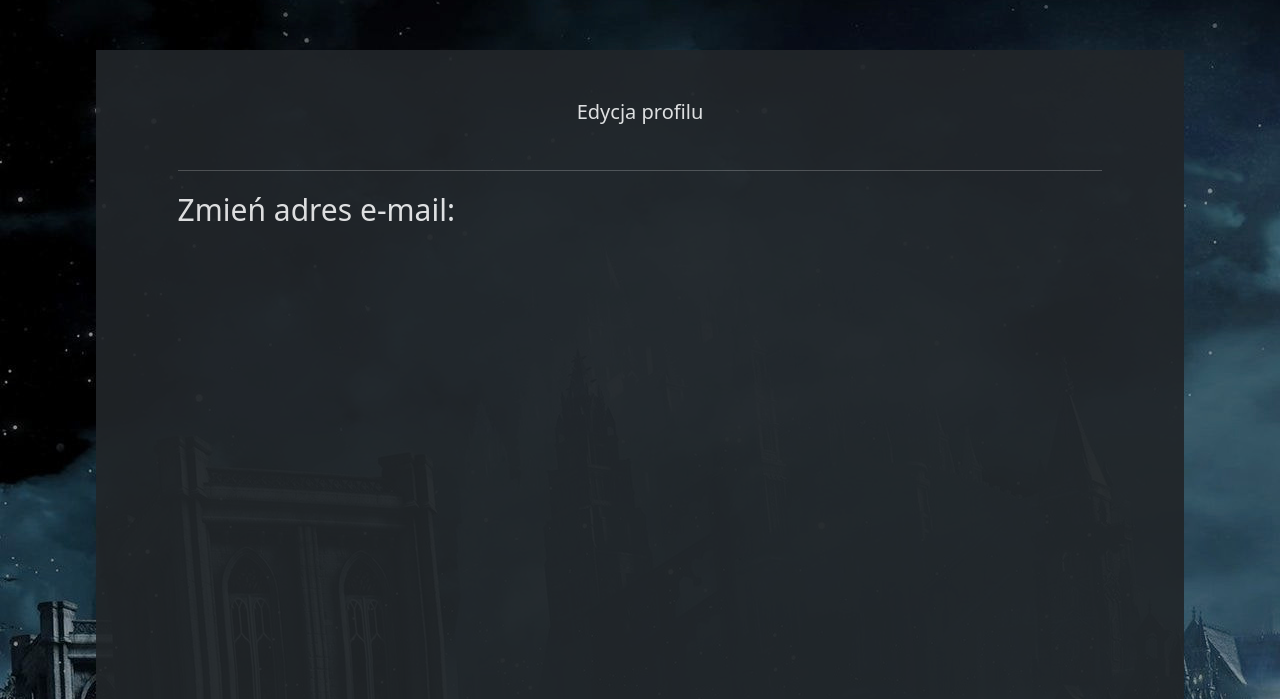
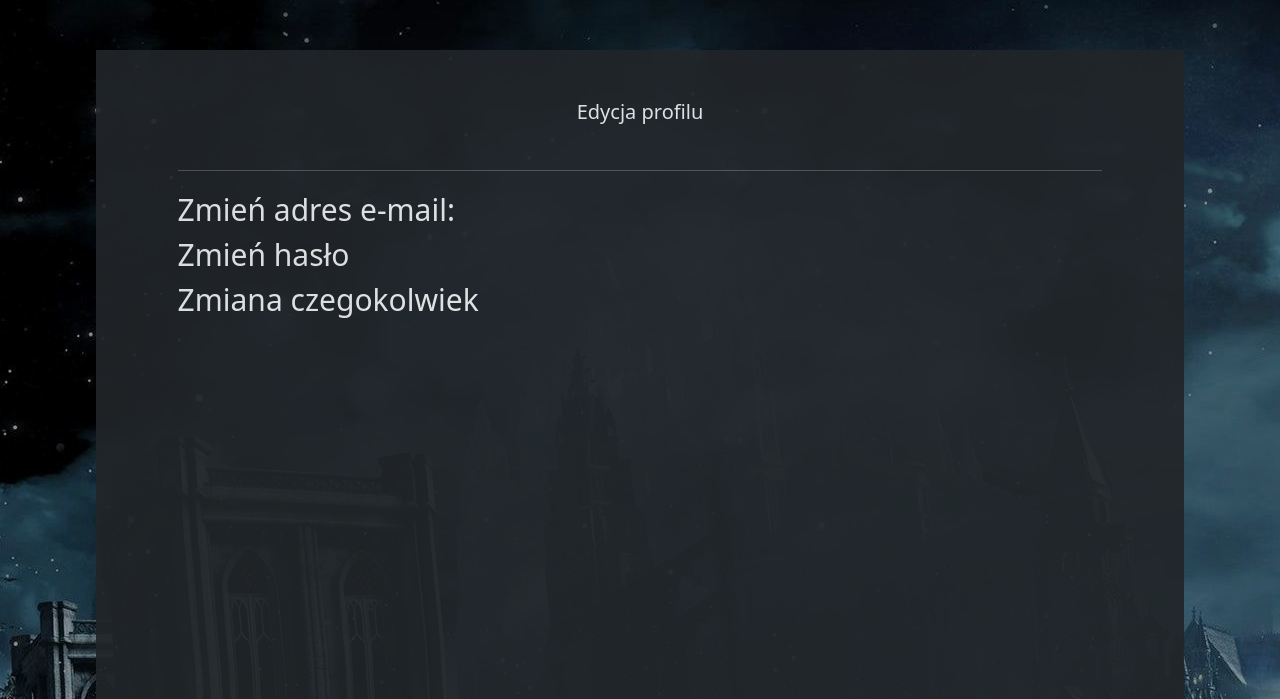
Before and after one commit to WajsBartosz/projectWithHoubert, a PHP site: page /account/editProfile.php in a window 1280 px wide. Shown: the part 75-774 px from the top of the page. Run offline with PHP 8.4, Linux system fonts and the light colour scheme; the visitor is signed in with stand-in values (Sample User, id 1).

Commit message:
17.04.2022

```diff
--- a/account/editProfile.php
+++ b/account/editProfile.php
@@ -76,8 +76,8 @@ logout;
             }
         ?>
       <hr>
-        <label class='changeMail' id='mailChange'>Zmień adres e-mail:</label>
-        <div class='change' id='mailChangeHidden'>
+        <div class='changeLabel'>Zmień adres e-mail:</div>
+           <div class='changeDiv'>
             <form action='./scripts/changeMail.php'  method='post'>
                 <label>Podaj nowy mail:</label><br>
                     <input type='mail' name='email'><br>
@@ -85,7 +85,23 @@ logout;
                     <input type='password' name='password'><br><br>
                 <input type='submit' value='zmień mail' class='button'>
             </form>
-        </div>
+           </div>
+        <div class='changeLabel'>Zmień hasło</div>
+          <div class='changeDiv'>
+            <form action='./scripts/changePassword.php'  method='post'>
+                <label>Podaj aktualne hasło</label><br>
+                    <input type='password' name='oldPass'><br>
+                <label>Podaj hasło:</label><br>
+                    <input type='password' name='newPass'><br>
+                <label>Podaj hasło ponownie:</label><br>
+                    <input type='password' name='newPassRep'><br><br>
+                <input type='submit' value='zmień hasło' class='button'>
+            </form>
+           </div>
+          <div class='changeLabel'>Zmiana czegokolwiek</div>
+            <div class='changeDiv'>
+              Tu dajesz form
+            </div>
         <script src='./scripts/showEdits.js'>
     </div>
 </div>
--- a/account/profile.css
+++ b/account/profile.css
@@ -11,18 +11,25 @@
     font-size: 30px;
 }
 
-.change{
+.changeDiv{
     clear:both;
     width:100%;
     background-color: rgb(23,27,31);
     font-size: 80%;
-    padding:20px;
+    transition: 500ms;
     border-radius:20px;
-    transition: opacity 1s ease-out;
-    opacity: 0;
-    height: 0;
+    max-height: 0;
     overflow: hidden;
+    position: relative;
+}
 
+.changeDiv label, .changeDiv input{
+    margin:5px;
+}
+
+.visible{
+    padding-left:20px;
+    max-height:500px;
 }
 
 .button{
@@ -33,11 +40,7 @@
     border-radius:5px;
     font-size:90%;
     font-family:Arial, Helvetica, sans-serif;
-}
-
-.visible{
-    opacity: 1;
-    height: auto;
+    transition: 0.35s;
 }
 
 .button:hover{
@@ -81,3 +84,8 @@
 #editInfo{
     padding-top: 70px;
 }
+
+.changeLabel{
+    clear:both;
+
+}
--- a/account/scripts/showEdits.js
+++ b/account/scripts/showEdits.js
@@ -1,6 +1,12 @@
-const mail = document.getElementById('mailChange');
-const mailHidden = document.getElementById('mailChangeHidden')
+const openCloseDiv = document.querySelectorAll('.changeLabel');
+const openedDiv = document.querySelectorAll('.changeDiv');
 
-mail.onclick = function(){
-    mailHidden.classList.add('visible')
+for(let i=0; i<openCloseDiv.length; i++){
+    openCloseDiv[i].onclick = function(){
+        if(openedDiv[i].classList.contains('visible'))
+            openedDiv[i].classList.remove('visible');
+        else
+            openedDiv[i].classList.add('visible');
+
+    }
 }
```
Also changed, not shown: account/account.php (deleted, +0 -65 lines).
